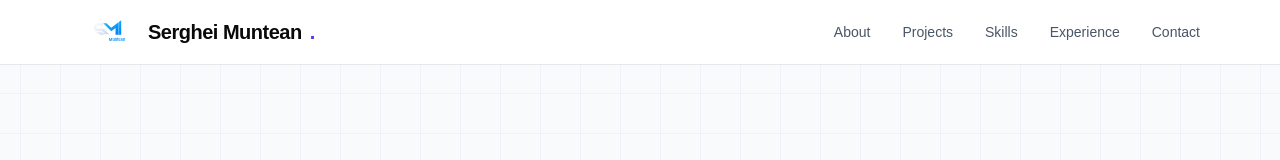
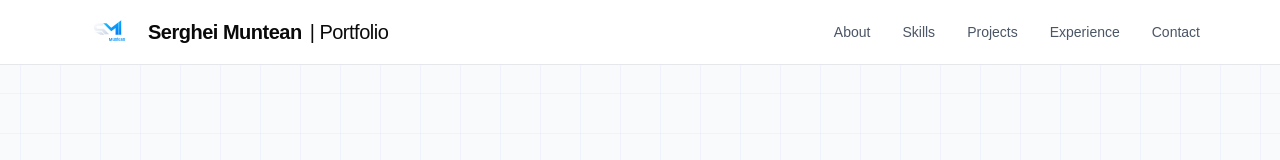
Before and after one commit to sergiu920/myportfolio, a React (Vite) app in the folder client/: page / in a window 1280 px wide. Shown: the top 160 px of the page. Built offline with nearby package versions, Linux system fonts and the light colour scheme.

Commit message:
#5: logo and menu

```diff
--- a/client/src/App.tsx
+++ b/client/src/App.tsx
@@ -1,8 +1,8 @@
 import Header from "./components/Header";
 import Hero from "./components/Hero";
 import About from "./components/About";
+import Skills from "./components/Skills";
 import Projects from "./components/Projects";
-import Skills from "./components/Skills";
 import Experience from "./components/Experience";
 import Contact from "./components/Contact";
 import Footer from "./components/Footer";
@@ -17,8 +17,8 @@ export default function App() {
       <main>
         <Hero />
         <About />
+        <Skills />
         <Projects />
-        <Skills />
         <Experience />
         <Contact />
       </main>
--- a/client/src/components/Header.tsx
+++ b/client/src/components/Header.tsx
@@ -4,9 +4,8 @@ import Logo from "../assets/logo.svg";
 
 const links = [
     { label: "About", href: "#about" },
+    { label: "Skills", href: "#skills" },
     { label: "Projects", href: "#projects" },
-    { label: "Skills", href: "#skills" },
-
     { label: "Experience", href: "#experience" },
     { label: "Contact", href: "#contact" },
 ];
@@ -20,7 +19,7 @@ export default function Header() {
             <div className="mx-auto flex h-16 max-w-6xl items-center justify-between px-4">
                 <a href="#" className="flex items-center gap-2 text-xl font-bold tracking-tight">
                     <img src={Logo} className="h-10 w-auto" alt="Serghei Muntean logo" />
-                    Serghei Muntean<span className="text-indigo-600">.</span>
+                    Serghei Muntean <span className="font-normal">| Portfolio</span>
                 </a>
 
                 {/* Desktop menu */}
```
